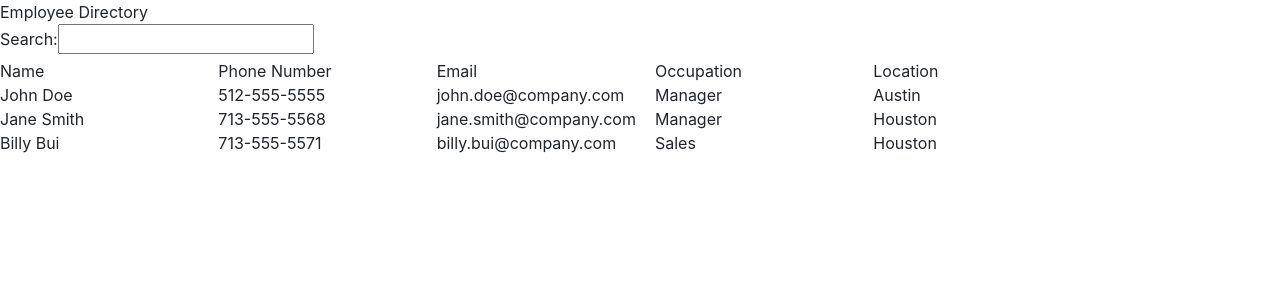
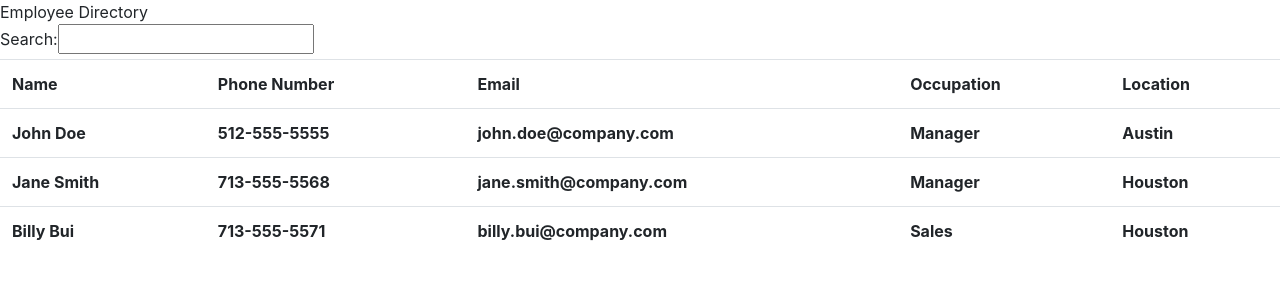
Before and after one commit to Chad1281/EmployeeDirectory, a React (Create React App) app: page / in a window 1280 px wide. Shown: the top 300 px of the page. Built offline with nearby package versions, Linux system fonts and the light colour scheme.

Commit message:
made a table element to house employee list

```diff
--- a/src/App.js
+++ b/src/App.js
@@ -4,6 +4,7 @@ import EmployeeRow from "./components/EmployeeRow";
 import Wrapper from "./components/Wrapper";
 import Container from "./components/Container";
 import Title from "./components/Title";
+import Table from "./components/Table";
 import HeaderRow from "./components/HeaderRow";
 import Search from "./components/Search";
 import employees from "./employees.json";
@@ -34,19 +35,17 @@ class App extends Component {
   filterEmployees = name => {
     const employees = this.state.employees.filter(employee => employee.name.includes(this.state.name));
     console.log(employees)
-    // this.setState
+    this.setState({ employees });
   }
 
   render() {
     return (
-
-
-
       <Wrapper>
         <Title>Employee Directory</Title>
         <Container>
 
           <Search handleChange = {this.handleInputChange} handleSubmit = {this.handleFormSubmit} />
+          <Table>
             <HeaderRow></HeaderRow>
             {this.state.employees.map(employee => (
               <EmployeeRow
@@ -59,8 +58,9 @@ class App extends Component {
                 location={employee.location}
               />
             ))}
+          </Table>
+
         </Container>
-
       </Wrapper>
 
     );
--- a/src/components/EmployeeRow/index.js
+++ b/src/components/EmployeeRow/index.js
@@ -3,13 +3,13 @@ import "./style.css";
 
 function EmployeeRow(props) {
     return (
-        <div class="row">
-            <div class="col-sm-2">{props.name}</div>
-            <div class="col-sm-2" >{props.phone}</div>
-            <div class="col-sm-2">{props.email}</div>
-            <div class="col-sm-2">{props.occupation}</div>
-            <div class="col-sm-2">{props.location}</div>
-        </div>
+        <tr>
+            <th scope="col">{props.name}</th>
+            <th scope="col">{props.phone}</th>
+            <th scope="col">{props.email}</th>
+            <th scope="col">{props.occupation}</th>
+            <th scope="col">{props.location}</th>
+        </tr>
     )
 }
 
--- a/src/components/HeaderRow/index.js
+++ b/src/components/HeaderRow/index.js
@@ -2,13 +2,13 @@ import React from "react";
 
 function HeaderRow() {
     return (
-        <div class="row">
-            <div class="col-sm-2">Name</div>
-            <div class="col-sm-2">Phone Number</div>
-            <div class="col-sm-2">Email</div>
-            <div class="col-sm-2">Occupation</div>
-            <div class="col-sm-2">Location</div>
-        </div>
+        <tr>
+            <th scope="col">Name</th>
+            <th scope="col">Phone Number</th>
+            <th scope="col">Email</th>
+            <th scope="col">Occupation</th>
+            <th scope="col">Location</th>
+        </tr>
     )
 }
 
--- /dev/null
+++ b/src/components/Table/index.js
@@ -0,0 +1,7 @@
+import React from "react";
+
+function Table(props) {
+    return <table class="table">{props.children}</table>
+}
+
+export default Table;
```
Lines whose indentation alone changed are shown as unchanged.
